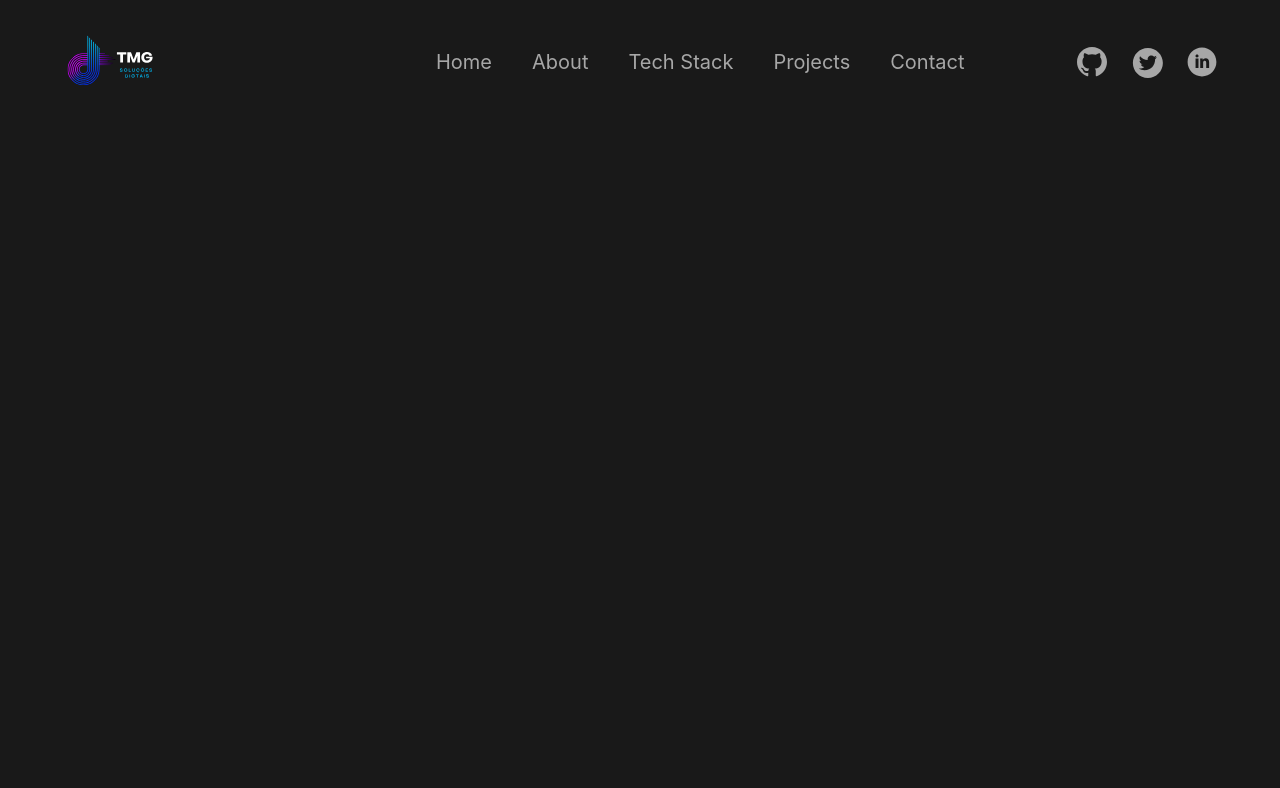
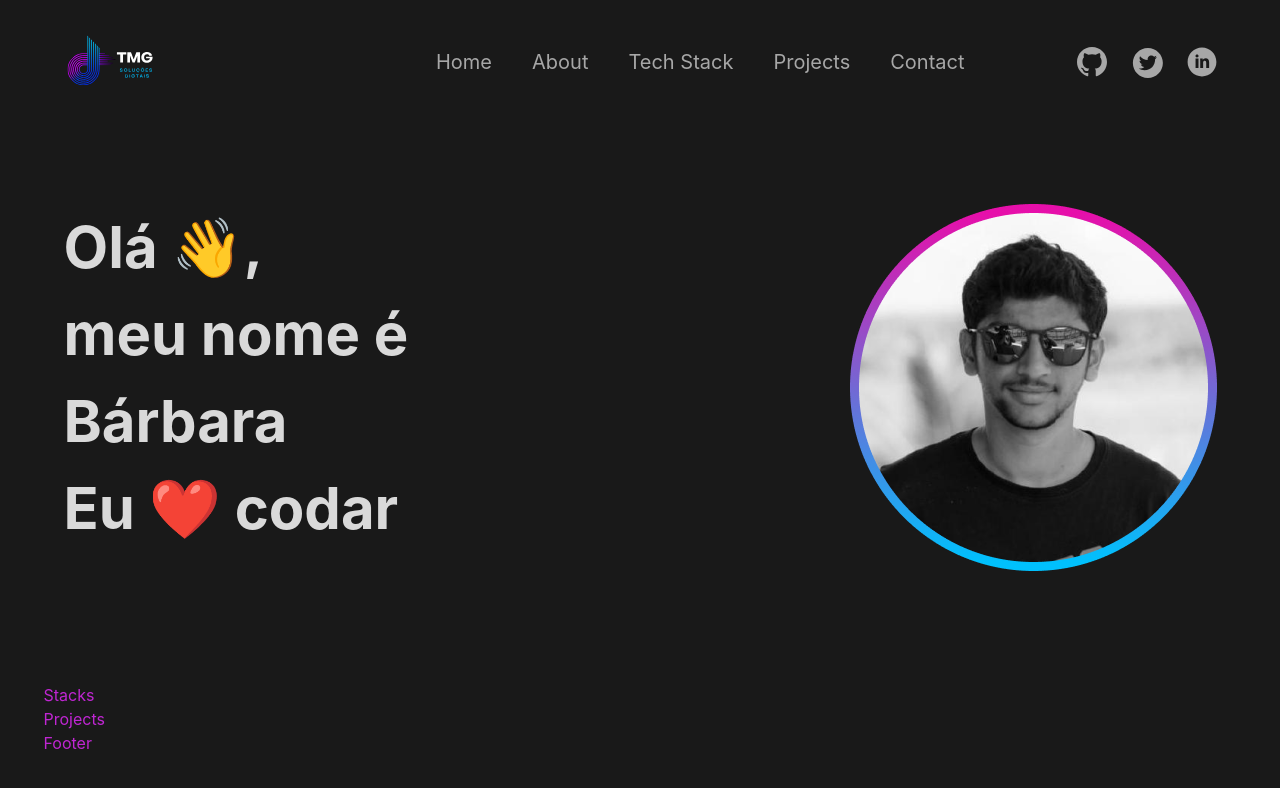
Before and after one commit to thiago-dev-front/portifolio, a React (Create React App) app: page / in a window 1280 px wide. Shown: the top 788 px of the page. Built offline with nearby package versions, Linux system fonts and the light colour scheme.

Commit message:
criação do banner

```diff
--- a/src/App.js
+++ b/src/App.js
@@ -7,12 +7,12 @@ import Stacks from './components/Stacks';
 
 function App() {
   return (
-    <div>
+    <div className='max-w-[1193px] mx-auto'>
       <Menu />
-      {/* <Banner />
+       <Banner />
       <Stacks />
       <Projects />
-      <Footer /> */}
+      <Footer />
     </div>
 
   );
--- a/src/components/Banner.js
+++ b/src/components/Banner.js
@@ -1,7 +1,16 @@
+import perfil from "../assets/perfil.png"
 function Banner() {
     return (
-        <div >
-            <h1 className='text-fuchsia-600'>Banner</h1>
+        <div className="flex flex-col-reverse md:flex-row justify-between px-5 my-16 md:my-28" >
+           <div className="mt-4 md:mt-0">
+            <h1 className="text-heading font-bold text-[32px] md:text-[58px]"> Olá 👋, <br className="hidden md:block"/>
+            meu nome é <br className="hidden md:block"/>
+          Bárbara <br className="hidden md:block"/>
+            Eu ❤️ codar </h1>
+           </div>
+           <div>
+            <img src={perfil} />
+           </div>
         </div>
 
     );
--- a/src/components/Menu.js
+++ b/src/components/Menu.js
@@ -5,7 +5,7 @@ import linkedin from '../assets/linkedin.svg'
 
 function Menu() {
     return (
-        <header className="bg-primary max-w-[1193px] h-[60px] mx-auto mt-8">
+        <header className="bg-primary h-[60px] mt-8">
             <div className='flex justify-center px-5'>
                 <div className='flex-1'>
                     <img src={logo} alt="logo" />
--- a/tailwind.config.js
+++ b/tailwind.config.js
@@ -7,7 +7,8 @@ module.exports = {
     extend: {
       colors: {
         primary: '#191919',
-        secondary: '#A7A7A7'
+        secondary: '#A7A7A7',
+        heading: '#D9D9D9',
       },
     },
   },
```
Also changed, not shown: src/assets/perfil.png (added).
